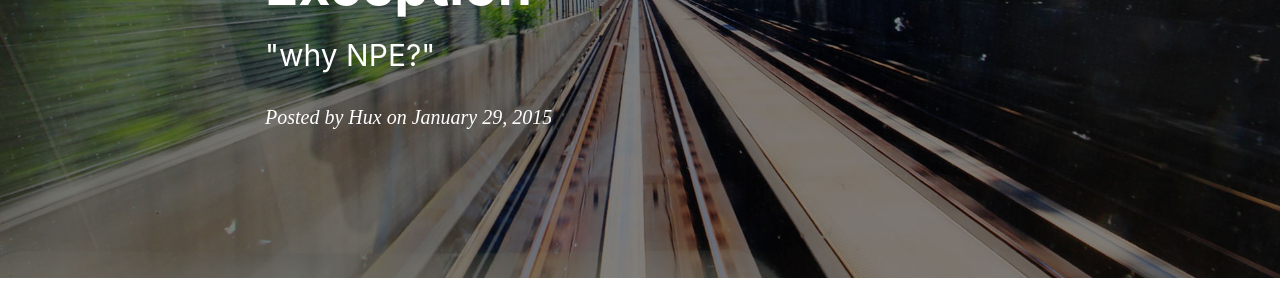
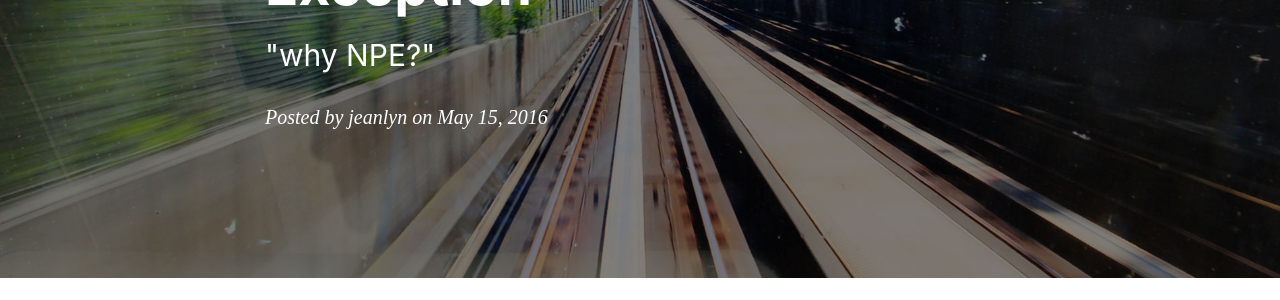
Before and after one commit to jeanlyn/jeanlyn.github.io, a Jekyll site: the page built from _posts/2015-05-15-null-point-exception.md, in a window 1280 px wide and 900 px high. Shown: the part 305-605 px from the top of the window. Built offline with Jekyll 4.4.1, drawn with Linux system fonts in a browser that asks for light colours; nearby versions of some CDN libraries; comment, search, counter and statistics services are not loaded.

Commit message:
fix author and time

```diff
--- a/_posts/2015-05-15-null-point-exception.md
+++ b/_posts/2015-05-15-null-point-exception.md
@@ -2,8 +2,8 @@
 layout:     post
 title:      "\"为什么我的程序抛Null Point Exception\""
 subtitle:   " \"why NPE?\""
-date:       2015-01-29 12:00:00
-author:     "Hux"
+date:       2016-05-15 17:36:00
+author:     "jeanlyn"
 header-img: "img/post-bg-2015.jpg"
 tags:
     - spark
```
